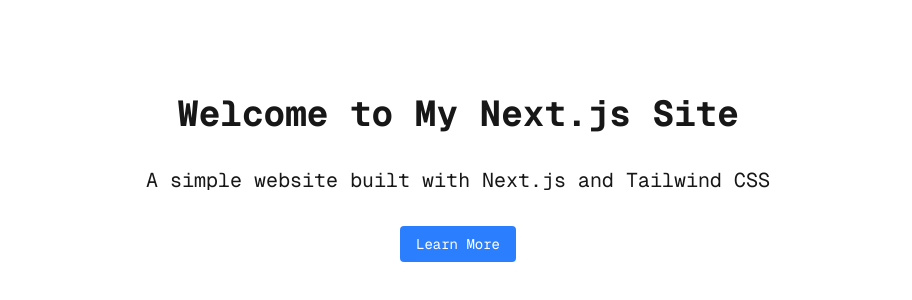
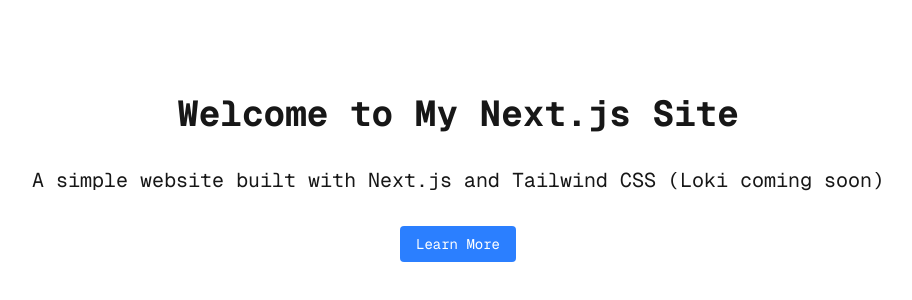
Before and after one commit to Ozea/loki, a Next.js app: page / in a window 1280 px wide. Shown: the part 222-522 px from the top of the page, without its empty margins (182-1094 px from the left). Built offline with nearby package versions, Linux system fonts and the light colour scheme.

Commit message:
test deployment

```diff
--- a/src/app/page.tsx
+++ b/src/app/page.tsx
@@ -5,7 +5,7 @@
     <main className="flex min-h-screen flex-col items-center justify-center p-24">
       <div className="z-10 max-w-5xl w-full items-center justify-between font-mono text-sm">
         <h1 className="text-4xl font-bold mb-8 text-center">Welcome to My Next.js Site</h1>
-        <p className="text-xl mb-8 text-center">A simple website built with Next.js and Tailwind CSS</p>
+        <p className="text-xl mb-8 text-center">A simple website built with Next.js and Tailwind CSS (Loki coming soon)</p>
         <div className="flex justify-center">
           <Link href="/about" className="px-4 py-2 bg-blue-500 text-white rounded hover:bg-blue-600 transition">
             Learn More
```
